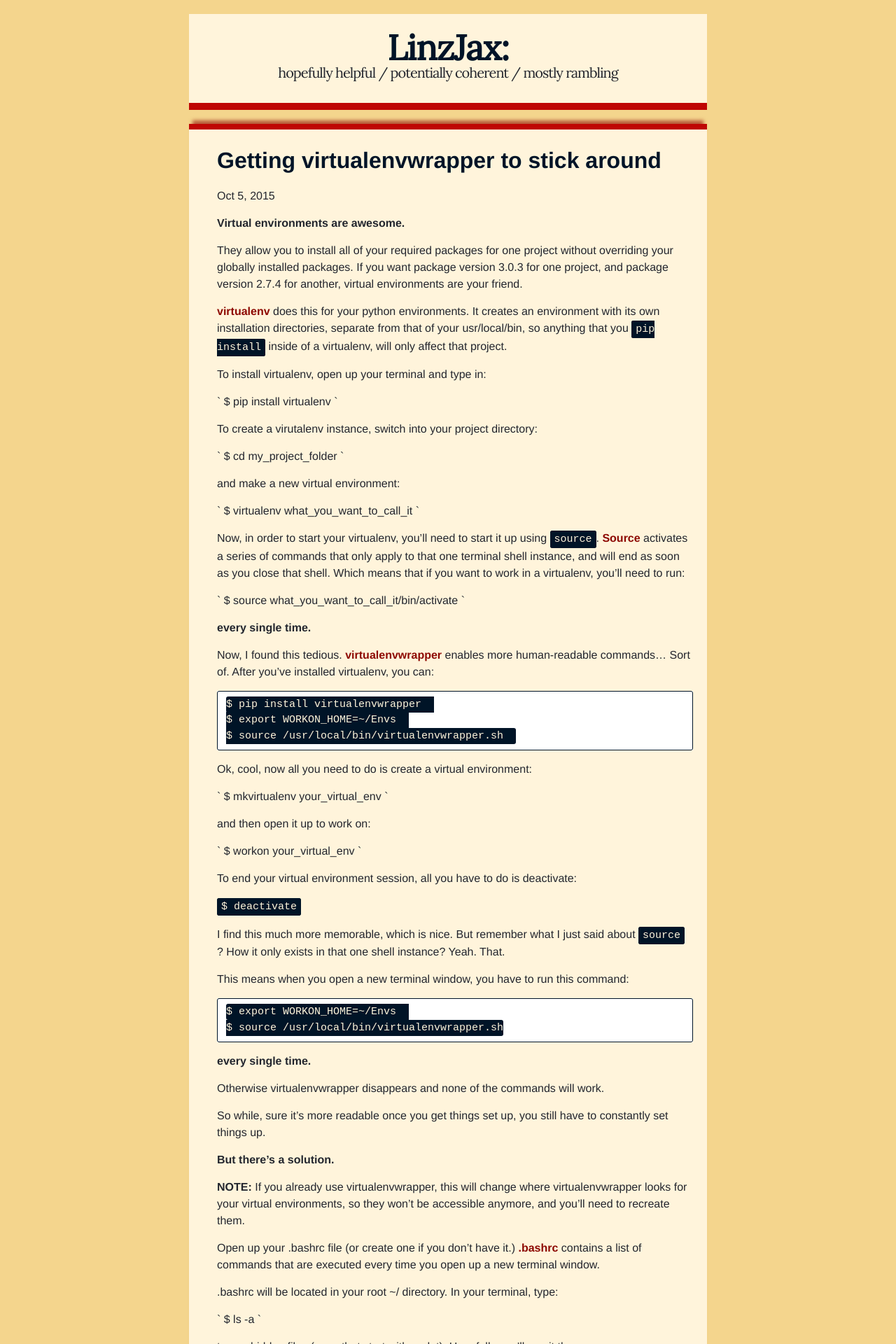
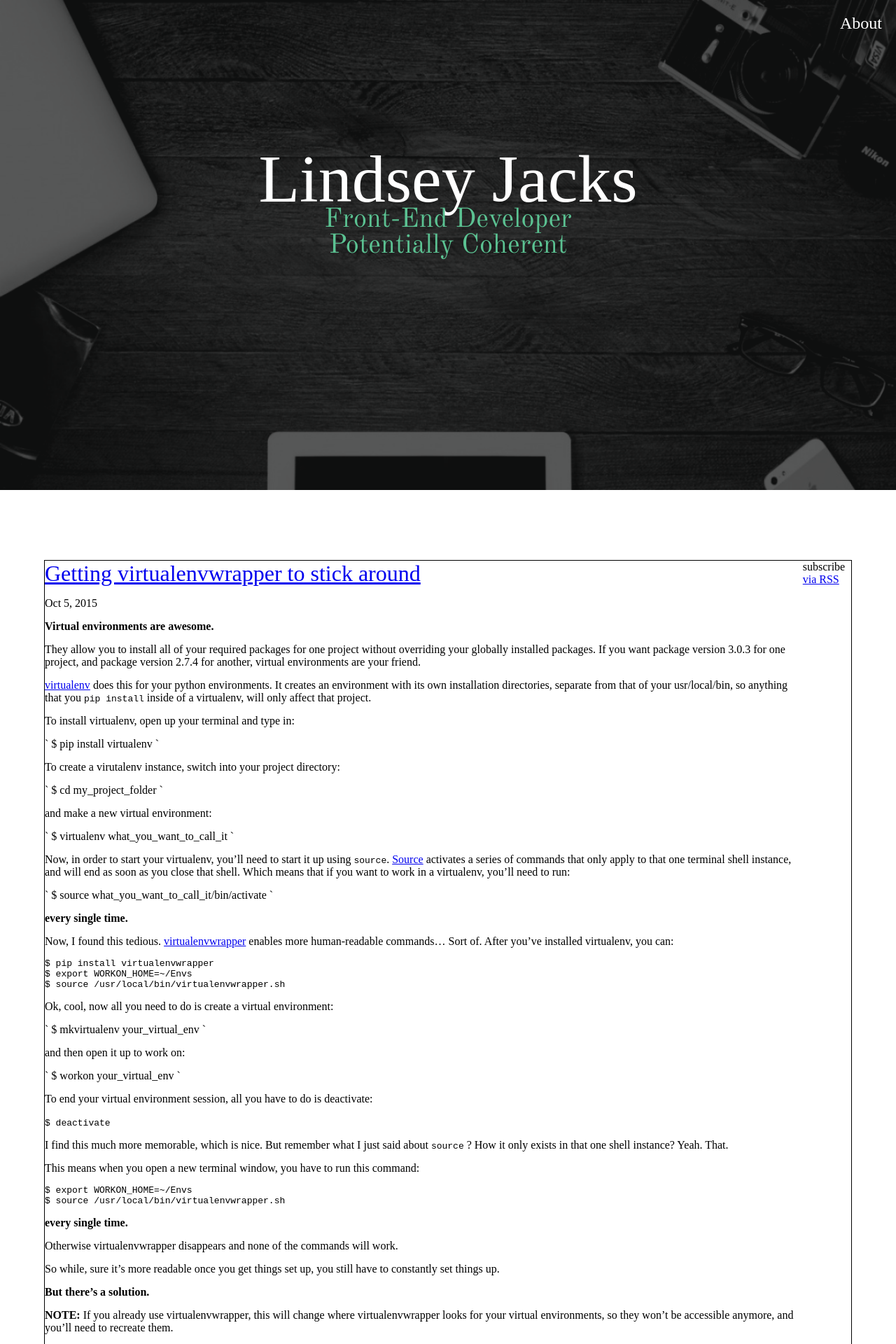
Before and after one commit to linzjax/linzjax.github.io, a Jekyll site: the page built from index.html, in a window 1280 px wide. Shown: the top 1920 px of the page at 70% size. Built offline with Jekyll 4.4.1, drawn with Linux system fonts in a browser that asks for light colours; some web fonts are replaced.

Commit message:
Responsive header complete

```diff
--- a/_includes/head.html
+++ b/_includes/head.html
@@ -6,7 +6,7 @@
   <title>{% if page.title %}{{ page.title }}{% else %}{{ site.title }}{% endif %}</title>
   <meta name="description" content="{% if page.excerpt %}{{ page.excerpt | strip_html | strip_newlines | truncate: 160 }}{% else %}{{ site.description }}{% endif %}">
 
-  <link href='http://fonts.googleapis.com/css?family=Lora|Quattrocento+Sans:400,700,400italic' rel='stylesheet' type='text/css'>
+  <link href='https://fonts.googleapis.com/css?family=Over+the+Rainbow|Old+Standard+TT' rel='stylesheet' type='text/css'>
   <link rel="stylesheet" href="{{ "/css/main.css" | prepend: site.baseurl }}">
   <link rel="canonical" href="{{ page.url | replace:'index.html','' | prepend: site.baseurl | prepend: site.url }}">
   <link rel="alternate" type="application/rss+xml" title="{{ site.title }}" href="{{ "/feed.xml" | prepend: site.baseurl | prepend: site.url }}" />
--- a/_includes/header.html
+++ b/_includes/header.html
@@ -1,20 +1,15 @@
 <header class="site-header">
 
   <div class="wrapper">
+  <div class="title">
+    <a  href="{{ site.baseurl }}/">
+      <h1>Lindsey Jacks</h1>
+    </a>
+    <p>Front-End Developer</p>
+    <p>Potentially Coherent</p>
+  </div>
 
-      <div class="site-title"><a  href="{{ site.baseurl }}/">{{ site.title }}</a></h1><br><div class= 'site-title-description'><p>
-      hopefully helpful<span> / </span>potentially coherent<span> / </span>mostly rambling</p>
-    </div>
-
-    <!-- <nav class="site-nav">
-      <a href="#" class="menu-icon">
-        <svg viewBox="0 0 18 15">
-          <path fill="#424242" d="M18,1.484c0,0.82-0.665,1.484-1.484,1.484H1.484C0.665,2.969,0,2.304,0,1.484l0,0C0,0.665,0.665,0,1.484,0 h15.031C17.335,0,18,0.665,18,1.484L18,1.484z"/>
-          <path fill="#424242" d="M18,7.516C18,8.335,17.335,9,16.516,9H1.484C0.665,9,0,8.335,0,7.516l0,0c0-0.82,0.665-1.484,1.484-1.484 h15.031C17.335,6.031,18,6.696,18,7.516L18,7.516z"/>
-          <path fill="#424242" d="M18,13.516C18,14.335,17.335,15,16.516,15H1.484C0.665,15,0,14.335,0,13.516l0,0 c0-0.82,0.665-1.484,1.484-1.484h15.031C17.335,12.031,18,12.696,18,13.516L18,13.516z"/>
-        </svg>
-      </a>
-
+    <nav class="site-nav">
       <div class="trigger">
         {% for page in site.pages %}
           {% if page.title %}
@@ -22,9 +17,10 @@
           {% endif %}
         {% endfor %}
       </div>
-    </nav> -->
+    </nav>
 
   </div>
+</a>
 
 
 
--- a/_layouts/default.html
+++ b/_layouts/default.html
@@ -1,6 +1,6 @@
 <!DOCTYPE html>
 <html>
-
+  <div class='container'>
   {% include head.html %}
 
   <body>
@@ -16,5 +16,5 @@
     {% include footer.html %}
 
   </body>
-
+</div>
 </html>
--- a/_sass/_base.scss
+++ b/_sass/_base.scss
@@ -14,16 +14,6 @@ dl, dd, ol, ul, figure {
  * Basic styling
  */
 body {
-    font-family: $base-font-family;
-    font-size: $base-font-size;
-    line-height: $base-line-height;
-    font-weight: 300;
-    color: $text-color;
-    background-color: $background-color;
-    .wrapper {
-        background-color: $header-color;
-    }
-    -webkit-text-size-adjust: 100%;
 }
 
 
@@ -43,8 +33,7 @@ ul, ol, dl, figure,
  * Images
  */
 img {
-    max-width: 100%;
-    vertical-align: middle;
+
 }
 
 
@@ -53,11 +42,11 @@ img {
  * Figures
  */
 figure > img {
-    display: block;
+
 }
 
 figcaption {
-    font-size: $small-font-size;
+
 }
 
 
@@ -90,16 +79,14 @@ h1, h2, h3, h4, h5, h6 {
  * Links
  */
 a {
-    color: $purple-color;
-    text-decoration: none;
-    font-weight: bold;
+
 
     &:visited {
-        color: $purple-color;
+
     }
 
     &:hover {
-        color: $purple-color-light;
+
     }
 }
 
@@ -109,15 +96,10 @@ a {
  * Blockquotes
  */
 blockquote {
-    color: $accent-color;
-    border-left: 3px dotted $purple-color;
-    padding-left: $spacing-unit / 2;
-    font-size: 18px;
-    letter-spacing: -1px;
-    font-style: italic;
+
 
     > :last-child {
-        margin-bottom: 0;
+
     }
 }
 
@@ -128,26 +110,18 @@ blockquote {
  */
 pre,
 code {
-    font-size: 15px;
-    color: $header-color;
-    border-radius: 3px;
-    border: solid 1px $accent-color;
-    padding: 10px;
-    background-color: $accent-color;
+
 }
 
 code {
-    padding: 3px 5px;
+
 }
 
 pre {
-    padding: 8px 12px;
-    overflow-x: scroll;
+
 
     > code {
-        border: 0;
-        padding-right: 0;
-        padding-left: 0;
+
     }
 }
 
@@ -157,21 +131,21 @@ pre {
  * Wrapper
  */
 .wrapper {
-    max-width: -webkit-calc(#{$content-width} - (#{$spacing-unit} * 2));
-    max-width:         calc(#{$content-width} - (#{$spacing-unit} * 2));
-    margin-right: auto;
-    margin-left: auto;
-    padding: 0 auto;
-    // padding-right: $spacing-unit;
-    // padding-left: $spacing-unit;
-    @extend %clearfix;
+    // max-width: -webkit-calc(#{$content-width} - (#{$spacing-unit} * 2));
+    // max-width:         calc(#{$content-width} - (#{$spacing-unit} * 2));
+    // margin-right: auto;
+    // margin-left: auto;
+    // padding: 0 auto;
+    // // padding-right: $spacing-unit;
+    // // padding-left: $spacing-unit;
+    // @extend %clearfix;
 
-    @include media-query($on-laptop) {
-        max-width: -webkit-calc(#{$content-width} - (#{$spacing-unit}));
-        max-width:         calc(#{$content-width} - (#{$spacing-unit}));
-        // padding-right: $spacing-unit / 2;
-        // padding-left: $spacing-unit / 2;
-    }
+    // @include media-query($on-laptop) {
+    //     max-width: -webkit-calc(#{$content-width} - (#{$spacing-unit}));
+    //     max-width:         calc(#{$content-width} - (#{$spacing-unit}));
+    //     // padding-right: $spacing-unit / 2;
+    //     // padding-left: $spacing-unit / 2;
+    // }
 }
 
 
@@ -202,7 +176,7 @@ pre {
         vertical-align: middle;
 
         path {
-            fill: $purple-color;
+
         }
     }
 }
--- a/_sass/_layout.scss
+++ b/_sass/_layout.scss
@@ -1,163 +1,104 @@
-/**
- * Site header
- */
+
+
 .site-header {
-    min-height: 56px;
-    // Positioning context for the mobile navigation icon
+    background-image: url('./../img/header_img2.png');
+    background-size: 100% 100%;
+    overflow:hidden;
+    background-repeat: no-repeat;
 
-    position: relative;
+    height: 700px;
+    width: 100%;
+
 
 }
 
-.site-title {
-    font-size: 50px;
-    font-family: $header-font-family;
-    line-height: 56px;
-    letter-spacing: -1px;
+.title {
+    width: 80%;
+    margin: auto;
+    margin-top: 200px;
+    text-align: center;
+    position: absolute;
+    margin-left: 10%;
+    a {
+        text-decoration: none;
+        color: white;
+    }
+    h1 {
+        font-size: 6em;
+        font-family: 'Over the Rainbow', cursive;
+        padding: 0;
+        margin: 0;
+        margin-bottom: -20px;
+    }
+    p {
+        font-family: 'Old Standard TT', serif;
+        color: $teal-color;
+        font-size: 2.4em;
+        padding: 0;
+        margin: 0;
+        margin-bottom: -10px;
+    }
+
+}
+
+.home {
+    display: flex;
+    width: 90%;
     margin: 0 auto;
-    margin-top: 20px;
-    text-align: center;
-    text-decoration: none;
-    margin-bottom: 0;
-    padding-bottom: 0;
-    padding-top: 20px;
-    border-bottom: 10px solid $light-blue;
+    margin-top: 100px;
+    border: 1px black solid;
 
-    p {
-        margin-top: -20px;
-        padding-top: 0;
-        font-size: 20px;
+}
+
+.site-nav {
+    display: flex;
+    flex-direction: row;
+    justify-content: flex-end;
+    color: white;
+    align: right;
+    font-size: 1.5em;
+
+    a {
+        margin: 20px;
+        color: white;
+        text-decoration: none;
+        display: inline-block;
+        transition: color .5s;
+
+    &:hover {
+        color: $teal-color;
     }
-    a {
-        color: $accent-color;
+    }
+}
+
+@include media-query($on-laptop) {
+    .site-header {
+        height: 400px;
+    }
+
+    .title {
+        margin-top:15%;
+        h1 {
+            font-size: 3em;
+        }
+        p {
+            font-size: 2em;
+        }
 
     }
 }
 
 @include media-query($on-palm) {
-    .site-title-description p{
-        font-size: 16px;
-    }
-}
-
-.site-nav {
-    float: left;
-    width: 100%;
-    line-height: 30px;
-    height: 35px;
-
-
-    .menu-icon {
-        display: none;
+    .site-header {
+        height: 300px;
     }
 
-    .page-link {
-        color: $purple-color-light;
-        line-height: $base-line-height;
-        float: left;
-        font-size: 20px;
-
-        // Gaps between nav items, but not on the first one
-        &:not(:first-child) {
-            margin-left: 20px;
+    .title {
+        h1 {
+            font-size: 2.5em;
+        }
+        p {
+            font-size: 1.5em;
         }
     }
 }
-
-
-
-/**
-PAGE CONTENT
-**/
-
-.page-content .wrapper{
-    background-color: $background-color;
-
-    }
-
-.new-post{
-    margin: 10px;
-    box-shadow: 0 -10px 5px -5px rgba(141, 8, 1, 0.6);
-    border-top: 8px solid $light-blue;
-    margin: 0 auto;
-    margin-top: 20px;
-    background-color: $header-color;
-    padding-bottom: 10px;
-    // border-bottom: 5px solid $light-blue;
-
-    li {
-        margin-left: 20px;
-        padding-left: 20px;
-    }
-
-}
-
-.post {
-    margin: 0 20px 0 20px;
-    padding: 0 20px 0 20px;
-}
-
-.post-header {
-    margin-top: 20px;
-
-    h1 {
-        color: $accent-color;
-        font-weight: bold;
-    }
-
-    a {
-        color: $accent-color;
-    }
-}
-
-.post-content {
-    margin-right: 20px;
-}
-
-.page-header {
-    margin-top: 20px;
-}
-
-.rss-subscribe {
-    margin-left: 20px;
-    padding-left: 20px;
-}
-
-/**
-FOOTER
-**/
-
-.site-footer {
-
-    margin: 10px;
-    box-shadow: 0 -10px 5px -5px rgba(141, 8, 1, 0.6);
-    border-top: 8px solid $light-blue;
-    margin: 0 auto;
-    margin-top: 20px;
-    background-color: $header-color;
-    padding-top: 10px;
-
-
-    a {
-        color: $accent-color;
-        font-weight: normal;
-
-        &:hover {
-            color: $purple-color;
-        }
-    }
-
-    .wrapper {
-        margin-left: 0;
-    }
-}
-
-.footer-heading, .footer-col-wrapper{
-    margin-left: 20px;
-    padding-left: 20px;
-}
-
-.footer-heading {
-    color: $accent-color;
-    font-weight: bold;
-}
--- a/css/main.scss
+++ b/css/main.scss
@@ -14,22 +14,20 @@ $header-font-family: "Lora", Arial, sans-serif;
 
 $spacing-unit:     30px;
 
-$text-color:       #23262E;
-$background-color: #F4D58D;
-$header-color:	#FFF4DB;
-$brand-color:      #383D3B;
-$light-blue:		#BF0603;
-$accent-color:		#001427;
 
-$purple-color:       #8D0801;
-$purple-color-light: lighten($purple-color, 40%);
-$purple-color-dark:  darken($purple-color, 25%);
+
+
+$teal-color: #5bc292;
+
+
 
 // Width of the content area
 $content-width:    800px;
 
 $on-palm:          600px;
 $on-laptop:        800px;
+
+
 
 
 
```
Also changed, not shown: img/header_img.png (added), img/header_img2.png (added), 10 other files.
